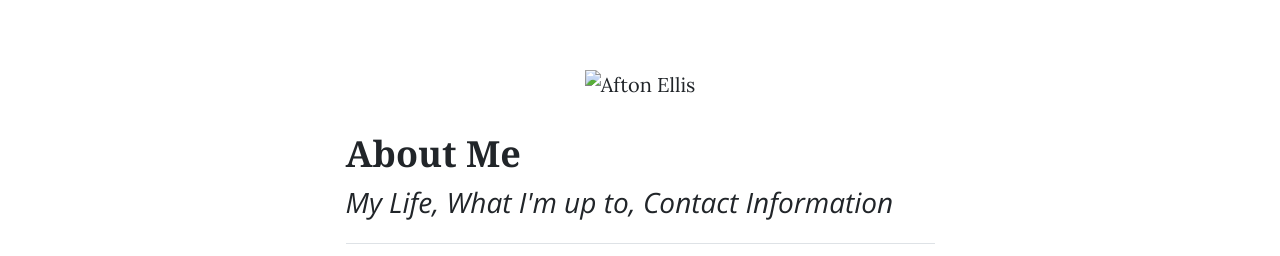
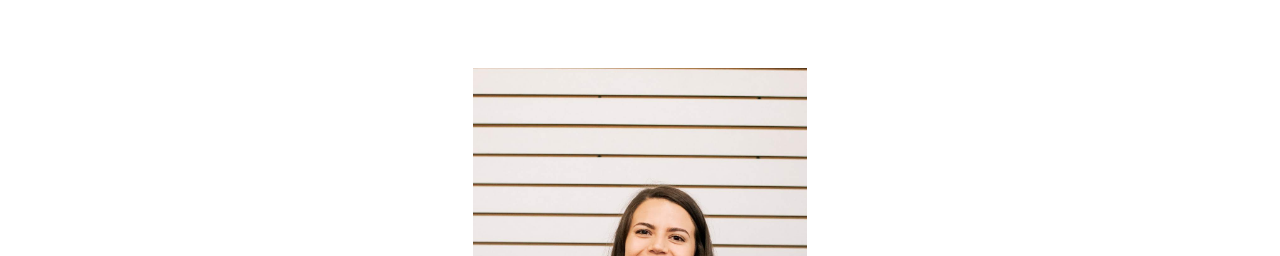
Before and after one commit to aftonell/final, a plain HTML site: page index.html in a window 1280 px wide. Shown: the part 544-800 px from the top of the page. Drawn offline with nearby package versions, Linux system fonts and the light colour scheme.

Commit message:
Update index.html

```diff
--- a/index.html
+++ b/index.html
@@ -65,7 +65,7 @@
             <div class="row gx-4 gx-lg-5 justify-content-center">
                 <div class="col-md-10 col-lg-8 col-xl-7">
                     <p style="text-align:center;">
-                            <img src="../startbootstrap-clean-blog-gh-pages/images/afton.png" height="500" alt="Afton Ellis">
+                            <img src="images/afton.png" height="500" alt="Afton Ellis">
                             <br>
                     <!-- Post preview-->
                     <div class="post-preview">
```
